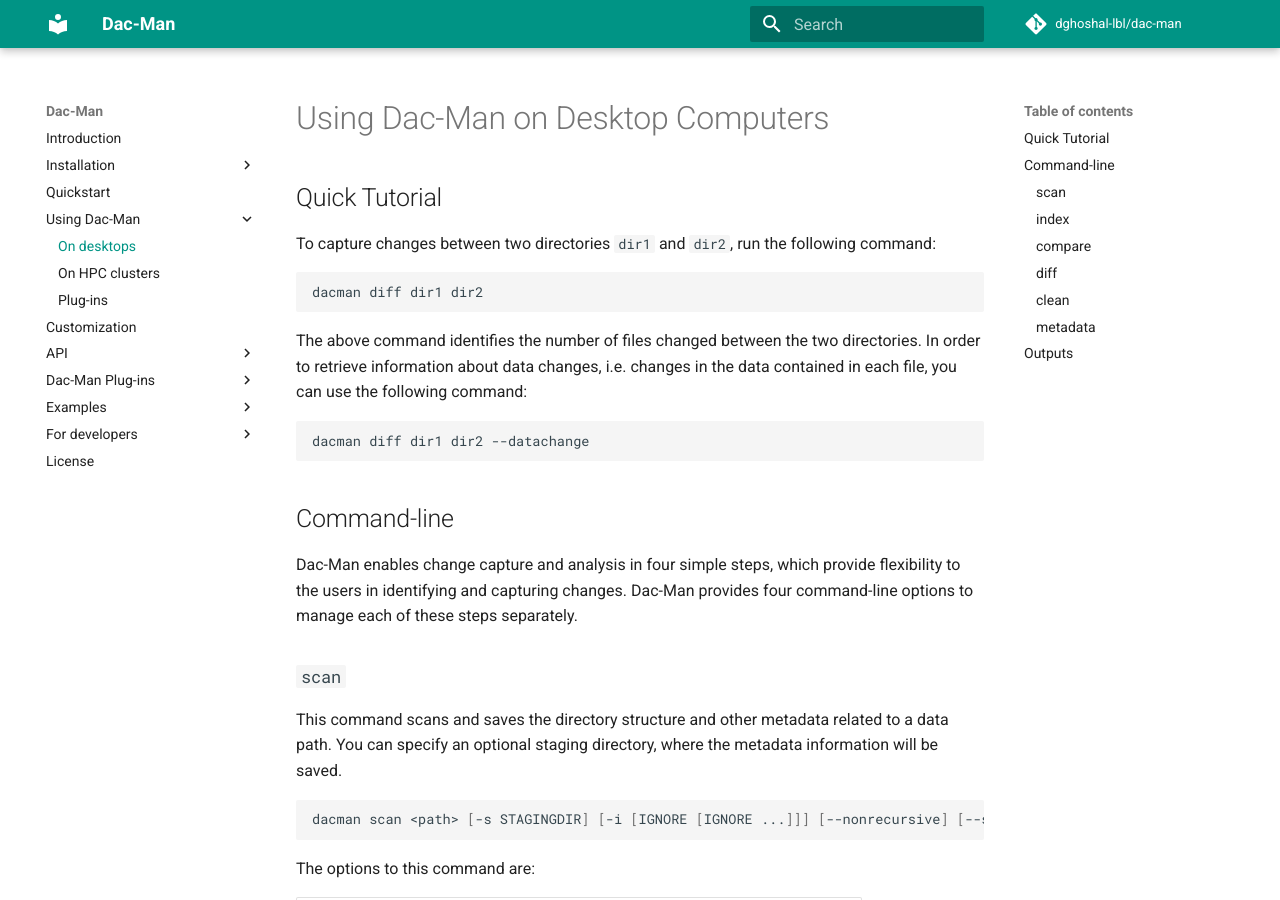
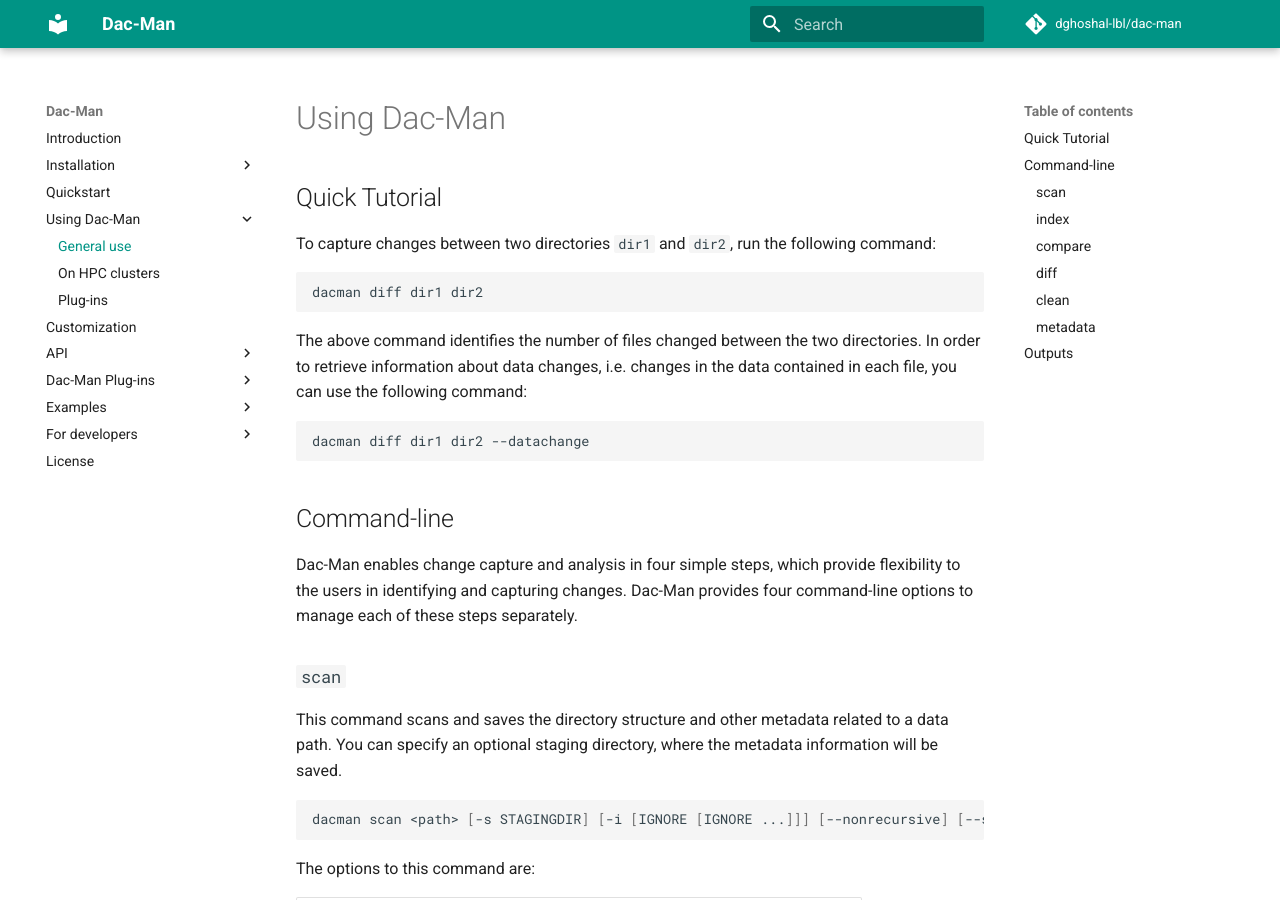
Before and after one commit to deduce-dev/dac-man, an MkDocs documentation site: the page built from docs/use/general.md, in a window 1280 px wide and 900 px high. Built offline with MkDocs 1.6.1 and Material for MkDocs 9.7.7, drawn with Linux system fonts in a browser that asks for light colours; comment, search, counter and statistics services are not loaded.

Commit message:
Change "Desktop" to "General" in "Using Dac-Man" section

```diff
--- a/docs/use/desktop.md
+++ b/docs/use/general.md
@@ -1,4 +1,4 @@
-# Using Dac-Man on Desktop Computers
+# Using Dac-Man
 
 ## Quick Tutorial
 
--- a/mkdocs.yml
+++ b/mkdocs.yml
@@ -11,7 +11,7 @@
     - Testing the installation: install/test.md
   - Quickstart: quickstart.md
   - Using Dac-Man:
-    - On desktops: use/desktop.md
+    - General use: use/general.md
     - On HPC clusters: use/hpc.md
     - Plug-ins: use/plugins.md
   - Customization: config.md
```
